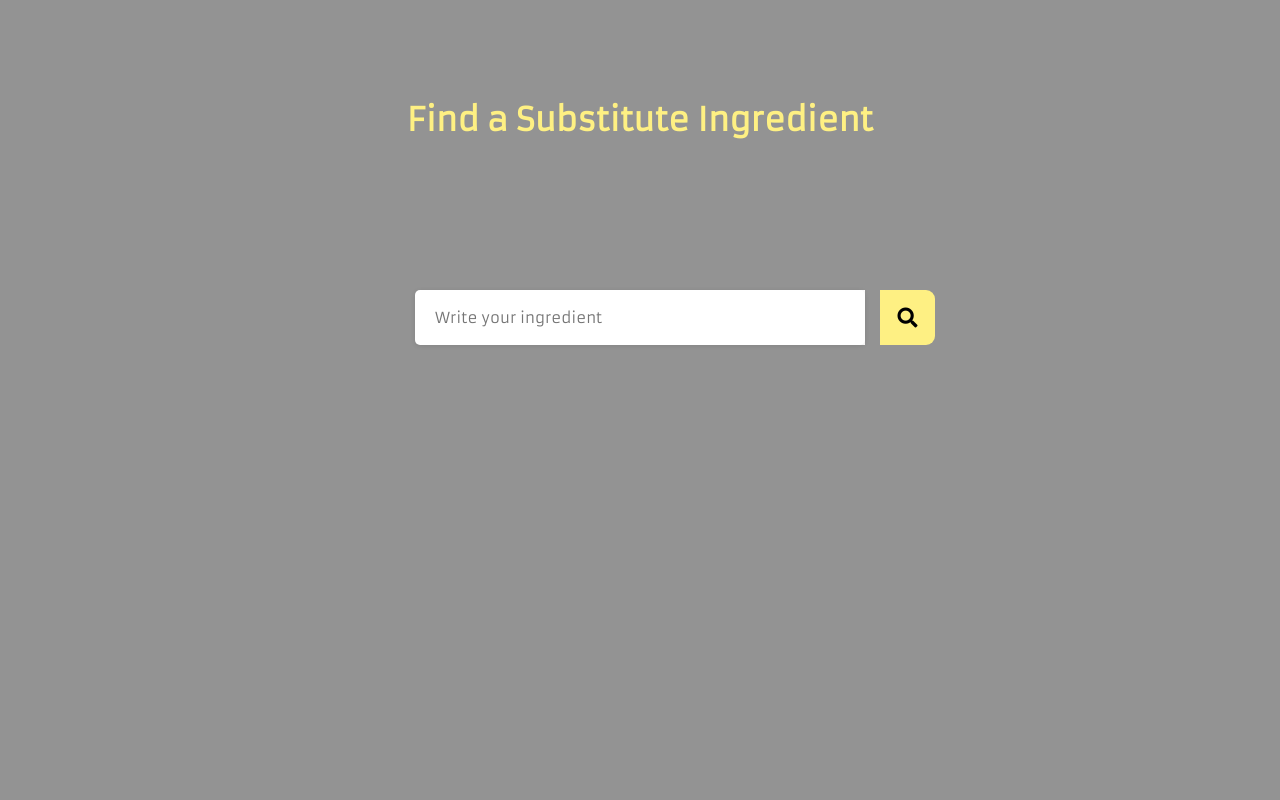
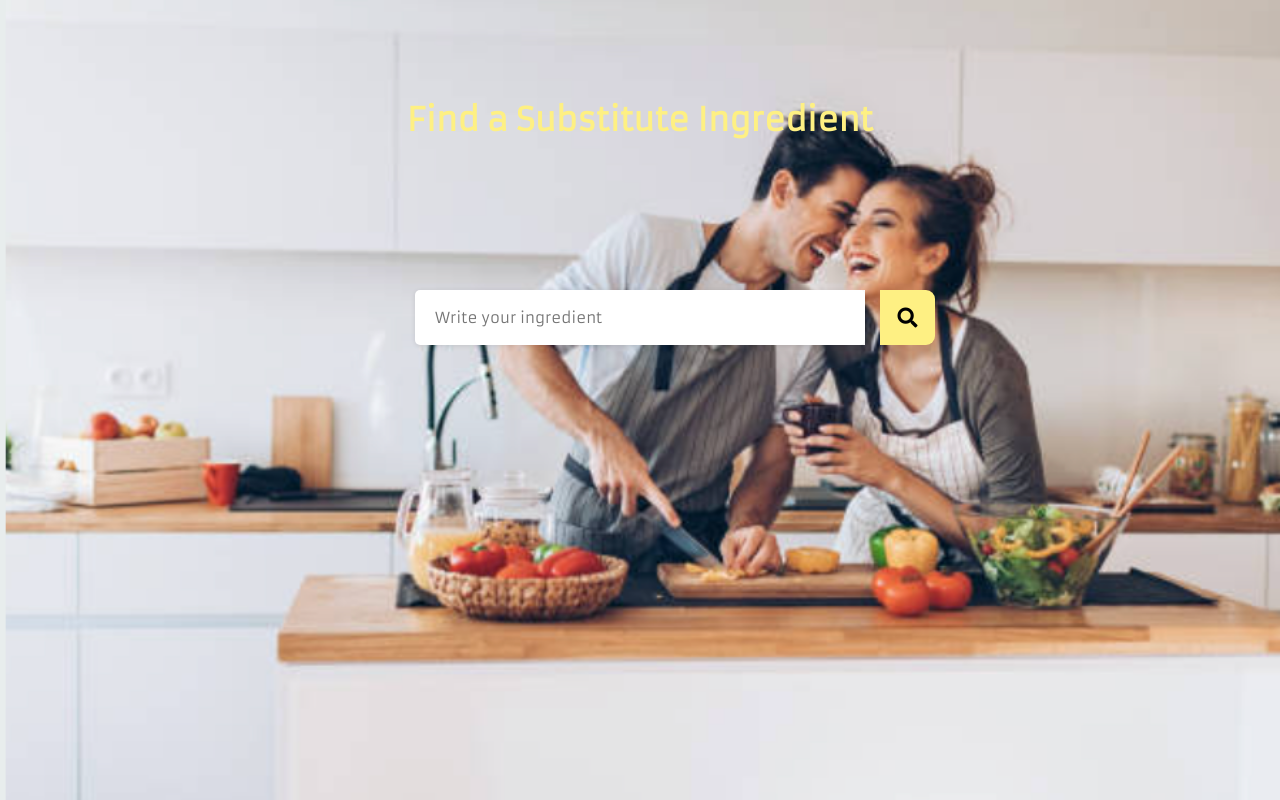
Before and after one commit to SallyResch/Ingrii.sti, a plain HTML site: page index.html in a window 1280 px wide. Drawn offline with Linux system fonts and the light colour scheme.

Commit message:
add a background picture in css

```diff
--- a/style.css
+++ b/style.css
@@ -8,7 +8,9 @@
 }
 
 body {
-  background: rgb(147, 147, 147);
+  background-image: url('Skärmavbild\ 2022-04-02\ kl.\ 22.57.09defe92296e781fbce6ef47524cb39171299e115ecf977dc45e6639b5d64e6f27.png');
+  background-repeat: no-repeat;
+  background-size: cover;
   padding: 0px 20px;
 }
 
```
Also changed, not shown: Skärmavbild 2022-04-02 kl. 22.57.09defe92296e781fbce6ef47524cb39171299e115ecf977dc45e6639b5d64e6f27.png (added).
